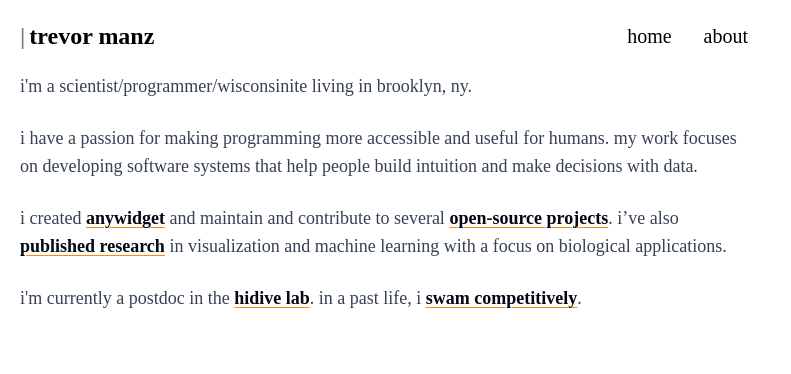
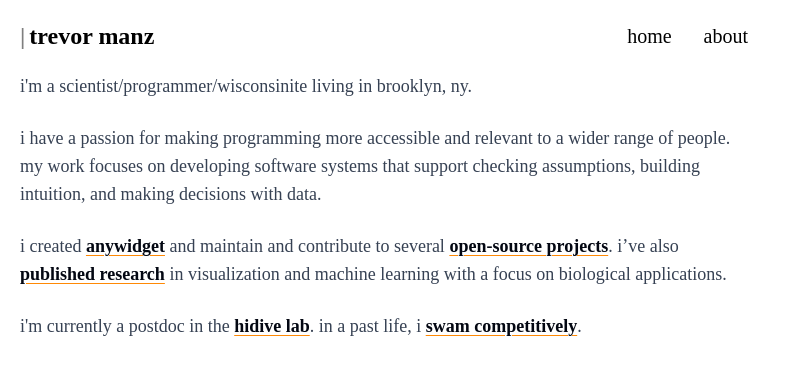
Before and after one commit to manzt/trevorma.nz, a SvelteKit app: page /about in a window 1280 px wide. Shown: the top 374 px of the page, without its empty margins (0-791 px from the left). Built offline with nearby package versions, Linux system fonts and the light colour scheme.

Commit message:
Update +page.svelte

```diff
--- a/src/routes/about/+page.svelte
+++ b/src/routes/about/+page.svelte
@@ -14,9 +14,10 @@ import Typewriter from "../Typewriter.svelte";
 	</p>
 
 	<p>
-		i have a passion for making programming more accessible and useful
-		for humans. my work focuses on developing software systems that help
-		people build intuition and make decisions with data.
+		i have a passion for making programming more accessible and relevant to
+		a wider range of people. my work focuses on developing software systems
+		that support checking assumptions, building intuition, and making decisions
+		with data.
 	</p>
 
 	<p>
```
